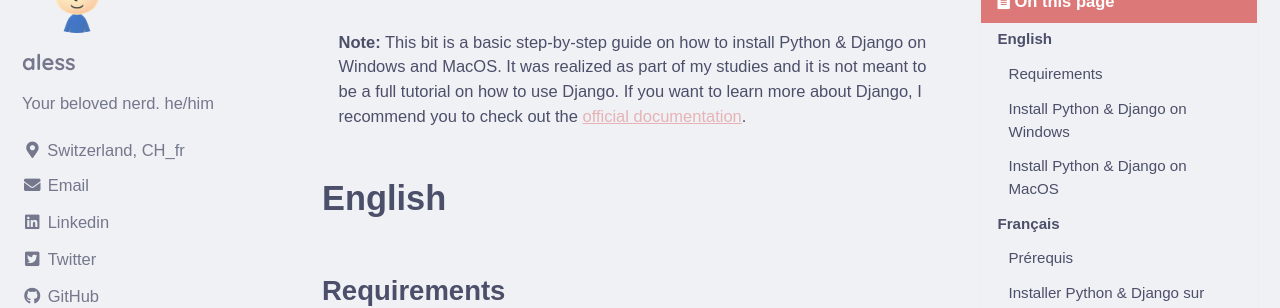
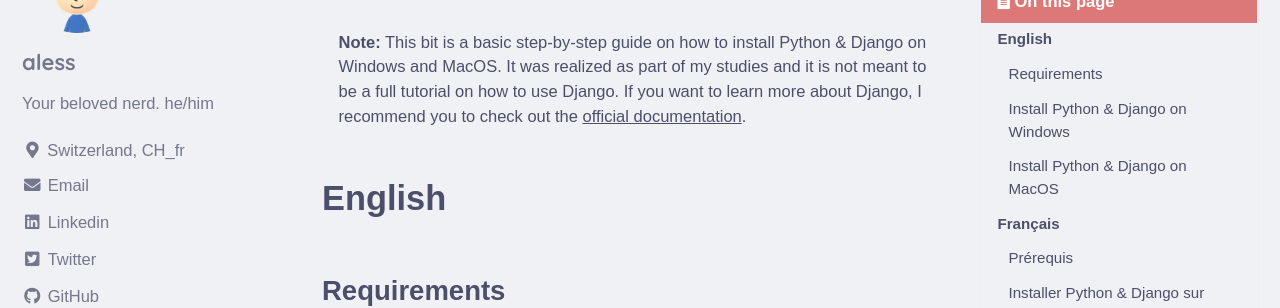
Before and after one commit to alessdangelo/blog, a Jekyll site: the page built from _bits/20230823_step_install_pydjango.md, in a window 1280 px wide. Shown: the part 190-498 px from the top of the page. Built offline with Jekyll 4.4.1, drawn with Linux system fonts in a browser that asks for light colours; cached includes are drawn as plain includes.

Commit message:
fix links color, fix duplicate issue on config.yml

```diff
--- a/_config.yml
+++ b/_config.yml
@@ -161,8 +161,6 @@ footer:
 include:
   - .htaccess
   - _pages
-  - _bits
-  - _posts
 exclude:
   - "*.sublime-project"
   - "*.sublime-workspace"
--- a/_includes/scripts.html
+++ b/_includes/scripts.html
@@ -73,6 +73,7 @@ function reflectOled(){
 
 function changePrimaryColor(variable, index) {
   document.documentElement.style.setProperty('--primary-color', `var(${variable})`);
+  document.documentElement.style.setProperty('--link-color', `var(--primary-color)`);
   localStorage.setItem('primary_color', variable);
   localStorage.setItem('selected_index', index);
   changeColor();
@@ -83,6 +84,7 @@ function changeColor() {
   var primaryColor = localStorage.getItem('primary_color') || '--flamingo';
   var selectedIndex = localStorage.getItem('selected_index');
   document.documentElement.style.setProperty('--primary-color', `var(${primaryColor})`);
+  document.documentElement.style.setProperty('--link-color', `var(--primary-color)`);
 
   // Loop through each button
   for (var i = 0; i < defButtons.length; i++) {
--- a/_sass/minimal-mistakes/skins/_catppuccin_latte.scss
+++ b/_sass/minimal-mistakes/skins/_catppuccin_latte.scss
@@ -157,6 +157,7 @@ $primary-color: map-get(map-get($palette, "latte"), "flamingo") !default;
 
 :root{
   --primary-color: #dd7878;
+  --link-color: #f2cdcd;
 }
 
 $border-color: transparent !default;
@@ -361,16 +362,24 @@ html[data-theme="light"] * > .moonIcon {
   color: var(--primary-color) !important;
 }
 
+//add color to links
 .notice a, .page__inner-wrap a{
   color: var(--primary-color) !important;
+}
+
+//add colors to link in page content
+.page__inner-wrap * > a, .entries-list * > a{
+  color: var(--link-color) !important;
 }
 
 .notice a, .page__inner-wrap a:hover{
   color: color-mix(in srgb, var(--primary-color) 80%, transparent) !important;
 }
 
+//Remove color from visited links
 .notice a, .page__inner-wrap a:visited{
-  color: color-mix(in srgb, var(--primary-color) 50%, transparent) !important;
+  // color: color-mix(in srgb, var(--primary-color) 50%, transparent) !important;
+  color: var(--text) !important;
 }
 // https://github.com/catppuccin/base16
 $base00: "eff1f5" !default; //base
--- a/_sass/minimal-mistakes/skins/_catppuccin_mocha.scss
+++ b/_sass/minimal-mistakes/skins/_catppuccin_mocha.scss
@@ -154,6 +154,7 @@ $primary-color: map-get(map-get($palette, "mocha"), "flamingo") !default;
 :root{
   --primary-color: #f2cdcd;
   --background-color: #1e1e2e;
+  --link-color: #f2cdcd;
   --footer-background-color: var(--mantle);
 }
 
@@ -359,16 +360,24 @@ html[data-theme="dark"] * > .moonIcon {
   color: var(--primary-color) !important;
 }
 
+//add color to links
 .notice a, .page__inner-wrap a{
   color: var(--primary-color) !important;
+}
+
+//add colors to link in page content
+.page__inner-wrap * > a, .entries-list * > a{
+  color: var(--link-color) !important;
 }
 
 .notice a, .page__inner-wrap a:hover{
   color: color-mix(in srgb, var(--primary-color) 80%, transparent) !important;
 }
 
+//Remove color from visited links
 .notice a, .page__inner-wrap a:visited{
-  color: color-mix(in srgb, var(--primary-color) 50%, transparent) !important;
+  // color: color-mix(in srgb, var(--primary-color) 50%, transparent) !important;
+  color: var(--text) !important;
 }
 
 // https://github.com/catppuccin/base16
@@ -389,9 +398,6 @@ $base0D: "89b4fa" !default; // blue
 $base0E: "cba6f7" !default; // mauve
 $base0F: "f2cdcd" !default; // flamingo
 
-
-//todo : check why the colors doesn't work when changing themes.
-// change color of every link and override the navigation color instead of doing the reverse as rn (see : bits page link color)
 .highlight{
   background-color: var(--mantle) !important;
   border-radius: 4px;
```
